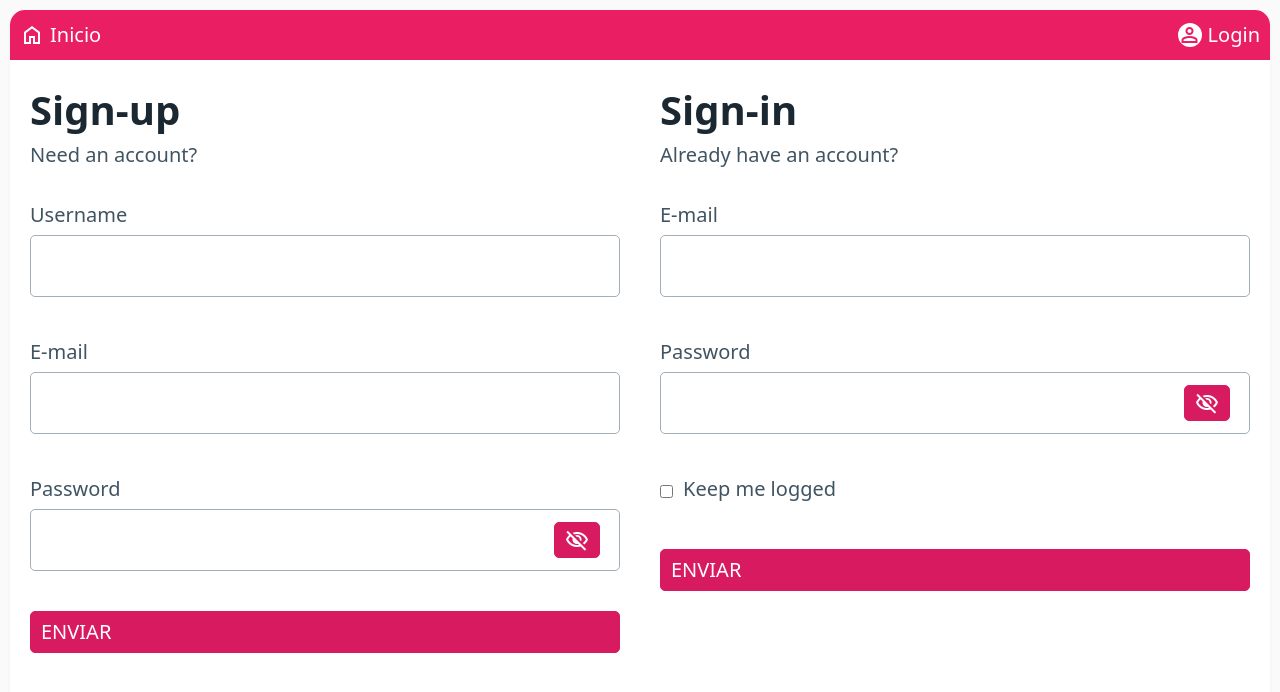
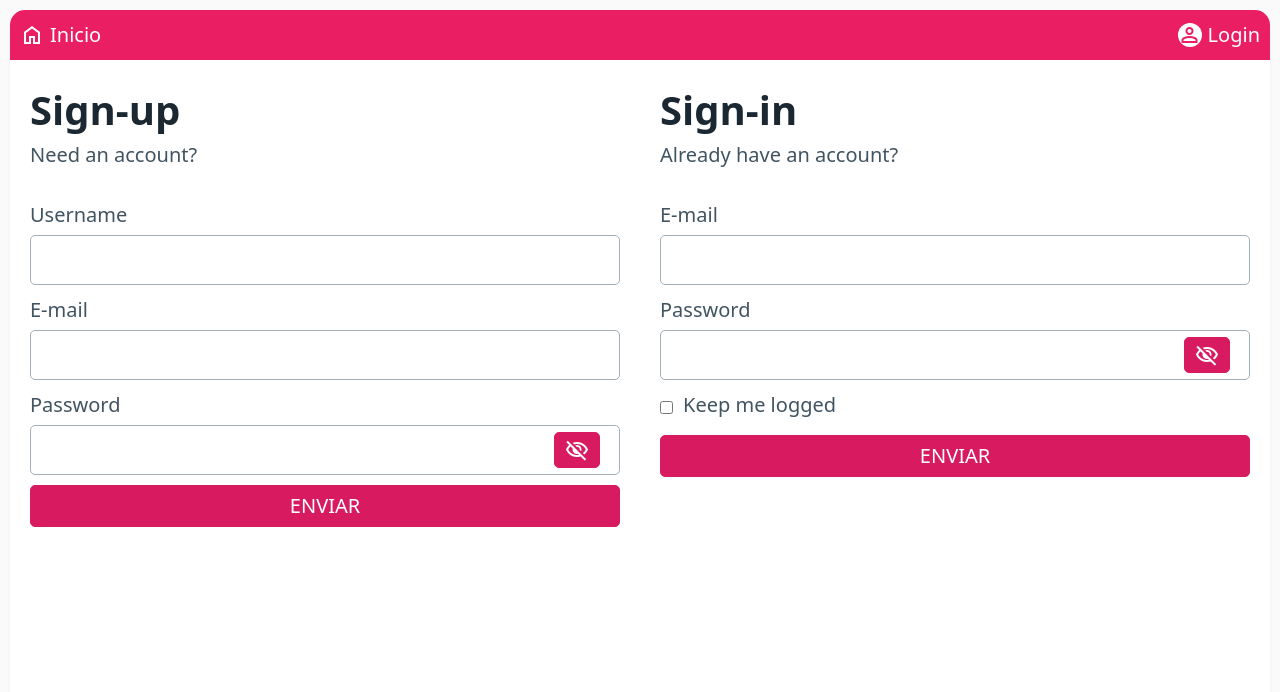
Before and after one commit to TheHolyDenier/timena, a Nuxt app: page /sign in a window 1280 px wide. Shown: the top 692 px of the page. Built offline with nearby package versions, Linux system fonts and the light colour scheme.

Commit message:
Auth form

```diff
--- a/components/BaseButton.vue
+++ b/components/BaseButton.vue
@@ -13,6 +13,7 @@ defineProps({ compact: { type: Boolean } });
   margin: 0;
   display: flex;
   align-items: center;
+  justify-content: center;
   gap: 0.3em;
   padding-block: 5px;
   padding-inline: 10px;
--- a/components/BaseForm.vue
+++ b/components/BaseForm.vue
@@ -50,7 +50,7 @@ defineProps({
 .form {
   display: flex;
   flex-direction: column;
-  gap: 1em;
+  gap: 0.5em;
 
   &__child {
     flex: 1;
--- a/components/BaseFormCheckbox.vue
+++ b/components/BaseFormCheckbox.vue
@@ -19,5 +19,6 @@ defineProps({
   display: flex;
   align-items: center;
   gap: 0.5em;
+  margin: 0;
 }
 </style>
--- a/components/BaseFormInput.vue
+++ b/components/BaseFormInput.vue
@@ -24,8 +24,13 @@ defineProps({
 
 <style scoped lang="scss">
 .input {
+  margin: 0;
   &__element {
     margin-bottom: 0;
+    height: 50px;
+    padding: 0.3em;
+    display: flex;
+    align-items: center;
   }
 
   &__container {
```
